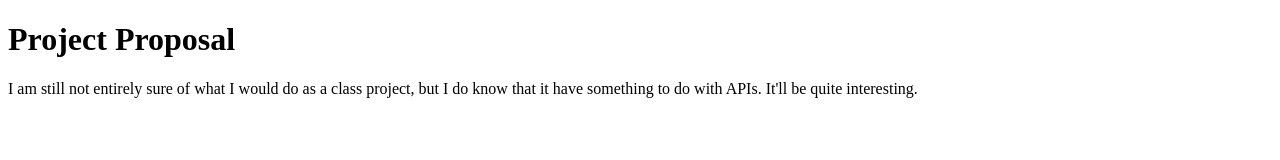
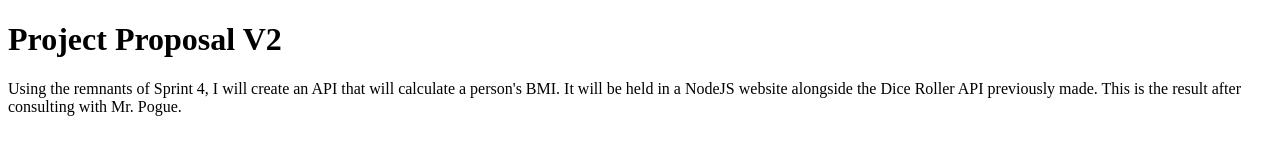
Before and after one commit to alphabet-soip/ProjectProposal-, a plain HTML site: page index.html in a window 1280 px wide. Drawn offline with Linux system fonts and the light colour scheme.

Commit message:
Updated proposal

```diff
--- a/index.html
+++ b/index.html
@@ -6,8 +6,11 @@
     <title>Project Proposal</title>
 </head>
 <body>
-    <h1>Project Proposal</h1>
-    <p>I am still not entirely sure of what I would do as a class project, but I do know that it
-    have something to do with APIs. It'll be quite interesting.</p>
+    <h1>Project Proposal V2</h1>
+    <p>
+        Using the remnants of Sprint 4, I will create an API that will calculate
+        a person's BMI. It will be held in a NodeJS website alongside the Dice Roller
+        API previously made. This is the result after consulting with Mr. Pogue.
+    </p>
 </body>
 </html>
```
